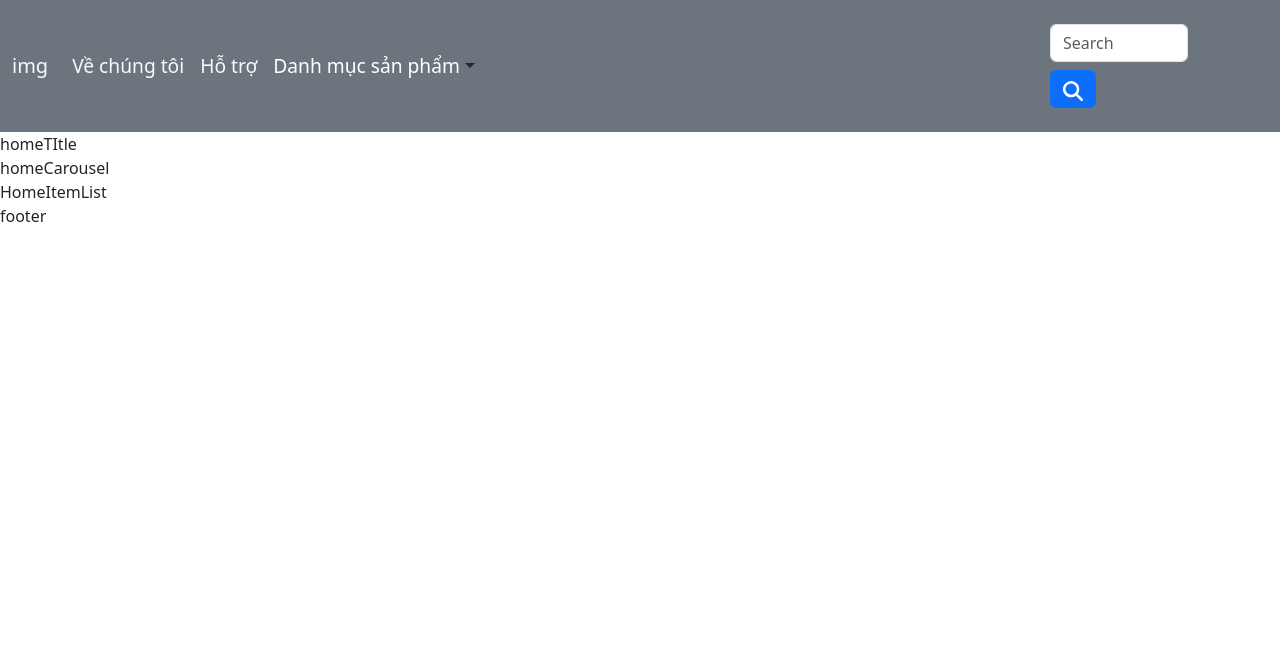
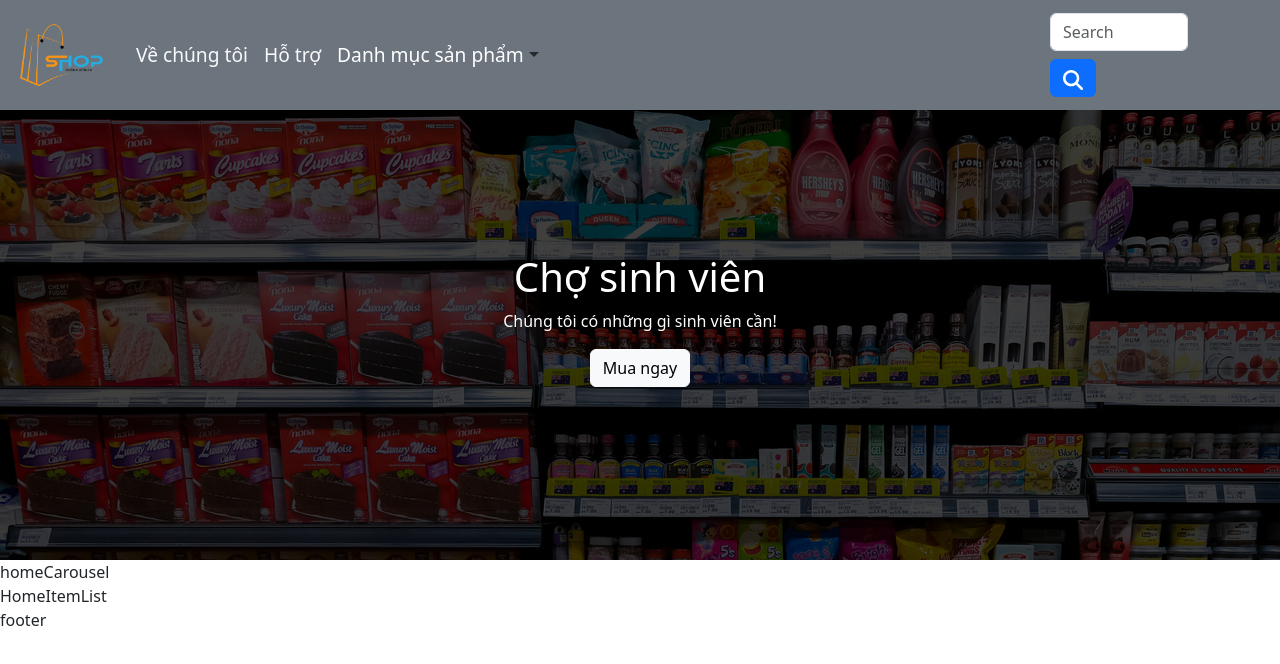
Before and after one commit to MinhBTHE186598/OnlineShop, a React (Create React App) app: page / in a window 1280 px wide. Shown: the top 664 px of the page. Built offline with nearby package versions, Linux system fonts and the light colour scheme.

Commit message:
19/5: tiep tuc Homepage

```diff
--- a/src/components/Header.js
+++ b/src/components/Header.js
@@ -8,14 +8,13 @@ import NavDropdown from 'react-bootstrap/NavDropdown';
 import Row from 'react-bootstrap/Row';
 import Col from 'react-bootstrap/Col';
 import { FaMagnifyingGlass } from "react-icons/fa6";
-import logo from '../logo.svg'
+import logo from '../utility/testlogo.png'
 
 function header() {
   return (
-    <div>
-      <Navbar expand="lg" className="bg-secondary" style={{ padding: '20px 0', fontSize: 'larger' }}>
+      <Navbar expand="lg" className="bg-secondary p-0" style={{ fontSize: 'larger' }} fixed='top'>
         <Container>
-          <Navbar.Brand href="#home" className='link-light link-opacity-50-hover'>img</Navbar.Brand>
+          <Navbar.Brand href="#home" style={{height:'50%'}}><img src={logo} style={{width:'5em'}}/></Navbar.Brand>
           <Navbar.Toggle aria-controls="basic-navbar-nav" />
           <Navbar.Collapse id="basic-navbar-nav">
             <Nav className="me-auto">
@@ -25,7 +24,6 @@ function header() {
                 <NavDropdown.Item href="#action/3.1">Mục A</NavDropdown.Item>
                 <NavDropdown.Item href="#action/3.2">Mục B</NavDropdown.Item>
                 <NavDropdown.Item href="#action/3.3">Mục C</NavDropdown.Item>
-                <NavDropdown.Divider />
                 <NavDropdown.Item href="#action/3.4">Mục D</NavDropdown.Item>
               </NavDropdown>
             </Nav>
@@ -42,7 +40,6 @@ function header() {
           </Row>
         </Form>
       </Navbar>
-    </div>
   )
 }
 
--- a/src/components/HomeTItle.js
+++ b/src/components/HomeTItle.js
@@ -1,8 +1,44 @@
 import React from 'react'
+import { Button } from 'react-bootstrap'
+import banner from '../utility/testbanner.jpg'
+
+const titleStyle = {
+  marginTop:'10vh',
+  width: '100vw',
+  height: '60vh',
+  textAlign: 'center',
+  backgroundImage: `url(${banner})`,
+  position: 'relative',
+}
+const coverStyle = {
+  width: '100%',
+  height: '100%',
+  position: 'absolute',
+  backgroundColor: '#000',
+  opacity: '0.75',
+}
+const textStyle = {
+  position:'absolute',
+  width: '100%',
+  height:'100%',
+  color: 'white',
+  display: 'flex',
+  flexDirection: 'column',
+  justifyContent: 'center',
+  alignItems: 'center',
+  zIndex: '2'
+}
 
 function homeTItle() {
   return (
-    <div>homeTItle</div>
+    <div className='homeTitle' style={titleStyle}>
+      <div className='cover' style={coverStyle}></div>
+      <div className='text' style={textStyle}>
+        <h1>Chợ sinh viên</h1>
+        <p>Chúng tôi có những gì sinh viên cần!</p>
+        <Button variant='light' style={{zIndex:'1'}}>Mua ngay</Button>
+      </div>
+    </div>
   )
 }
 
--- a/src/webpages/Home.js
+++ b/src/webpages/Home.js
@@ -7,14 +7,13 @@ import Footer from '../components/Footer'
 
 function home() {
     return (
-        <div>
+        <div style={{overflowX:'hidden'}}>
             <Header/>
             <HomeTItle/>
             <HomeCarousel/>
             <HomeItemList/>
             <Footer/>
         </div>
-
     )
 }
 
```
Also changed, not shown: src/utility/testbanner.jpg (added), src/utility/testlogo.png (added).
